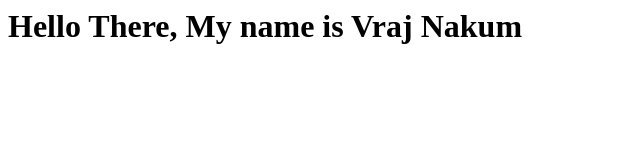
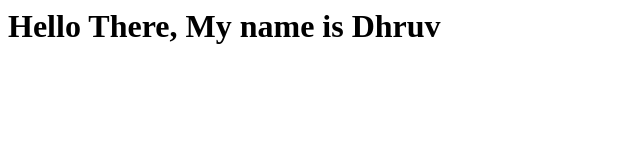
Before and after one commit to VrajNakum/test2, a plain HTML site: page index.html in a window 1280 px wide. Shown: the whole page, without its empty margins (0-640 px from the left). Drawn offline with Linux system fonts and the light colour scheme.

Commit message:
Update index.html

```diff
--- a/index.html
+++ b/index.html
@@ -4,7 +4,7 @@
   </head>
 <body>
     <h1>
-      Hello There, My name is Vraj Nakum
+      Hello There, My name is Dhruv
   </h1>
 </body>
 </html>
```
